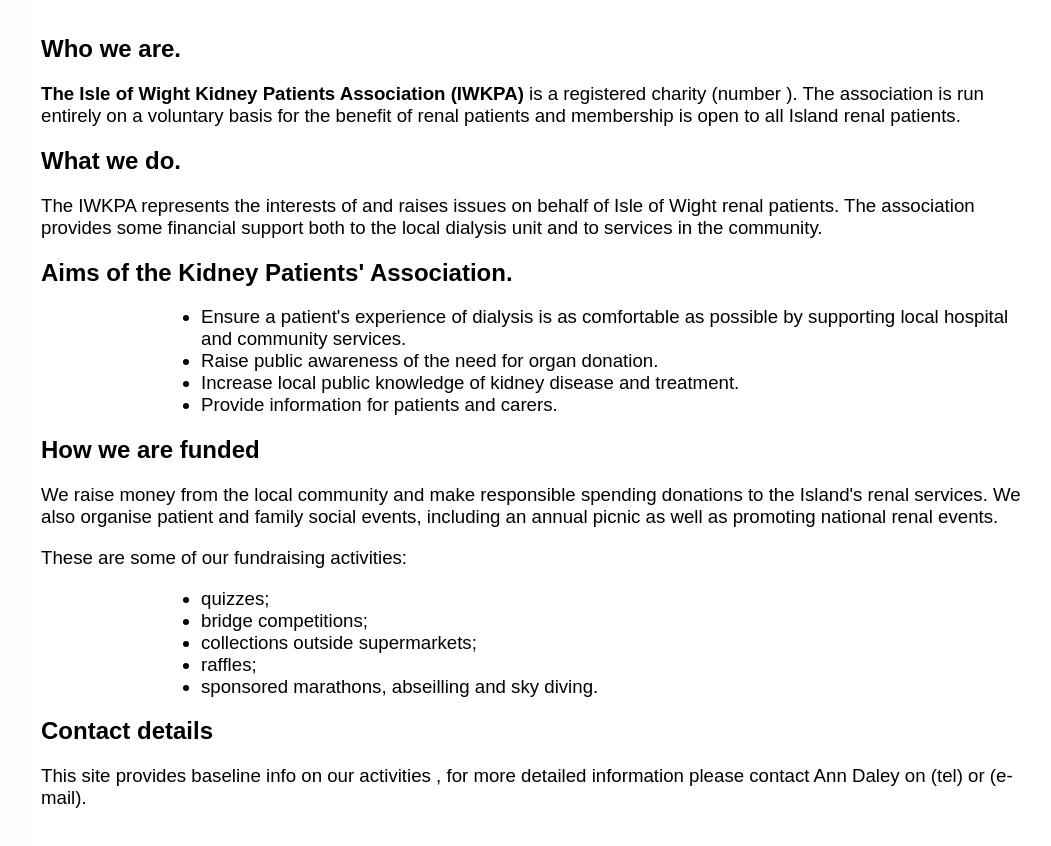
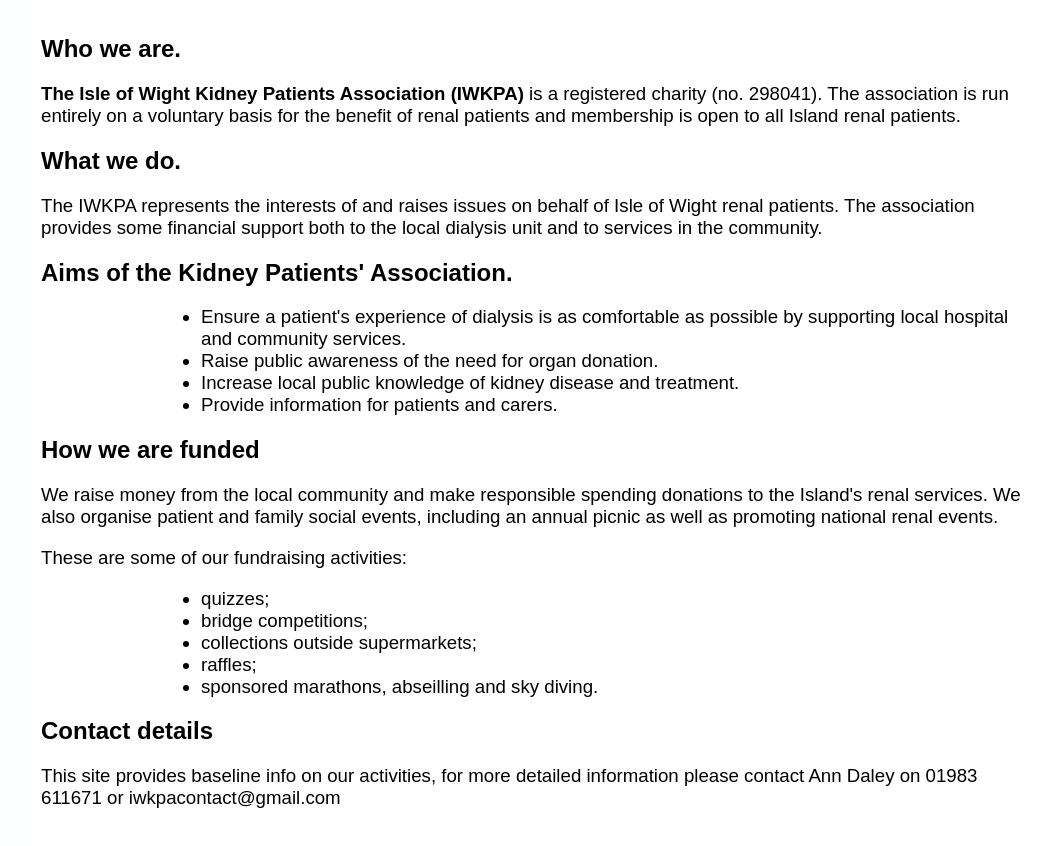
Before and after one commit to mcapewell/iwkpa, a plain HTML site: page index.html in a window 1280 px wide. Shown: the part 458-1304 px from the top of the page, without its empty margins (9-1060 px from the left). Drawn offline with Linux system fonts and the light colour scheme.

Commit message:
Update contact details and charity number closes #5

```diff
--- a/index.html
+++ b/index.html
@@ -23,7 +23,7 @@
     </div>
     <div class="newcontent">
       <h2>Who we are.</h2>
-      <p><strong>The Isle of Wight Kidney Patients Association (IWKPA)</strong> is a registered charity (number ). The association is run entirely on a voluntary basis for the benefit of renal patients and membership is open to all Island renal patients.</p>
+      <p><strong>The Isle of Wight Kidney Patients Association (IWKPA)</strong> is a registered charity (no. 298041). The association is run entirely on a voluntary basis for the benefit of renal patients and membership is open to all Island renal patients.</p>
       <h2>What we do.</h2>
       <p>The IWKPA represents the interests of and raises issues on behalf of Isle of Wight renal patients. The association provides some financial support both to the local dialysis unit and to services in the community.</p>
       <h2>Aims of the Kidney Patients' Association.</h2>
@@ -44,7 +44,7 @@
         <li>sponsored marathons, abseilling and sky diving.</li>
       </ul>
       <h2>Contact details</h2>
-      <p>This site provides baseline info on our activities , for more detailed information please contact Ann Daley on (tel) or (e-mail).</p>
+      <p>This site provides baseline info on our activities, for more detailed information please contact Ann Daley on 01983 611671 or iwkpacontact@gmail.com</p>
     </div>
     <div class="sidebar2"></div>
     <div class="footer"></div>
```
Also changed, not shown: donation.html (+1 -1 lines).
